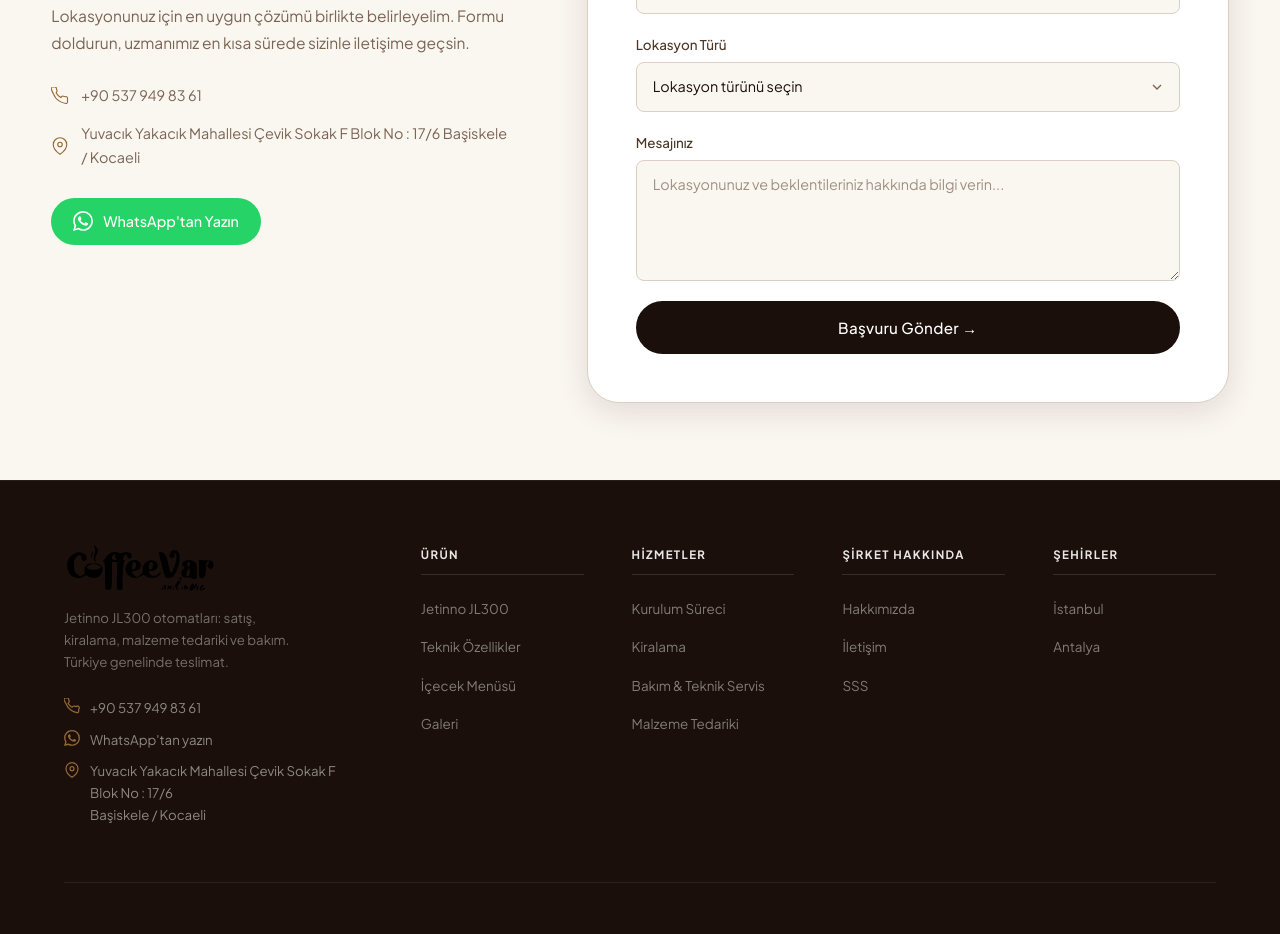
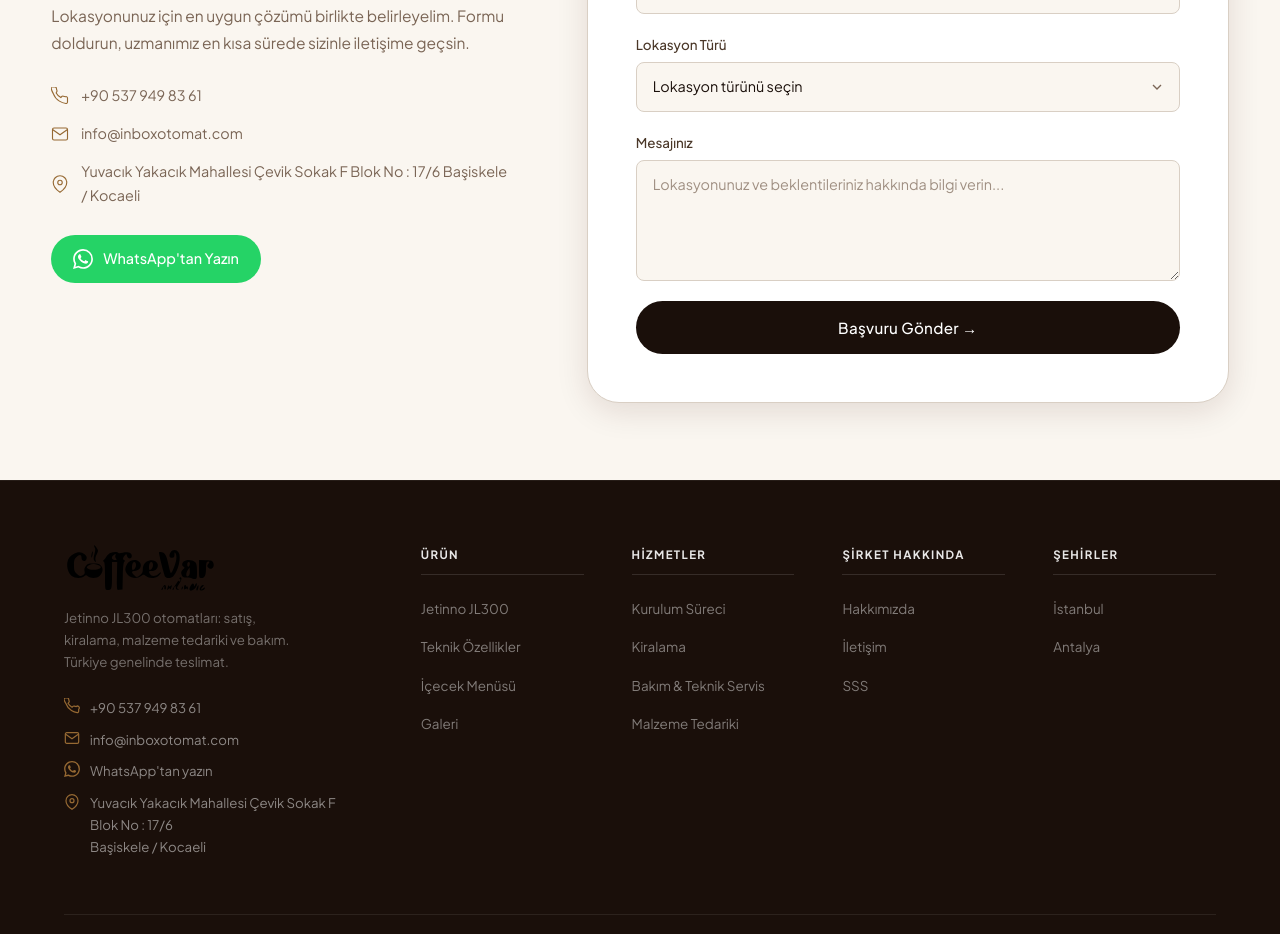
Before and after one commit to burak-dursunn/inbox-coffee, a Next.js app: page / in a window 1280 px wide. Shown: the part 7440-8374 px from the top of the page. Built offline with nearby package versions, Linux system fonts and the light colour scheme; no server answers.

Commit message:
Update contact email to info@inboxotomat.com

```diff
--- a/components/ContactSection.tsx
+++ b/components/ContactSection.tsx
@@ -48,6 +48,13 @@ export default function ContactSection() {
                   <path d="M22 16.92v3a2 2 0 01-2.18 2 19.79 19.79 0 01-8.63-3.07A19.5 19.5 0 013.07 8.81a19.79 19.79 0 01-3.07-8.67A2 2 0 012.18 0h3a2 2 0 012 1.72c.127.96.361 1.903.7 2.81a2 2 0 01-.45 2.11L6.91 7.91a16 16 0 006.18 6.18l1.27-1.42a2 2 0 012.11-.45 12.84 12.84 0 002.81.7A2 2 0 0122 14.92z"/>
                 </svg>
                 <span>+90 537 949 83 61</span>
+              </div>
+              <div className="contact-detail">
+                <svg xmlns="http://www.w3.org/2000/svg" viewBox="0 0 24 24" fill="none" stroke="currentColor" strokeWidth="1.5">
+                  <path d="M4 4h16c1.1 0 2 .9 2 2v12c0 1.1-.9 2-2 2H4c-1.1 0-2-.9-2-2V6c0-1.1.9-2 2-2z" />
+                  <polyline points="22,6 12,13 2,6" />
+                </svg>
+                <a href="mailto:info@inboxotomat.com">info@inboxotomat.com</a>
               </div>
               <div className="contact-detail">
                 <svg xmlns="http://www.w3.org/2000/svg" viewBox="0 0 24 24" fill="none" stroke="currentColor" strokeWidth="1.5">
--- a/components/Footer.tsx
+++ b/components/Footer.tsx
@@ -62,6 +62,10 @@ export default function Footer() {
                 <div className="footer__contact-item">
                   <PhoneIcon />
                   <span>+90 537 949 83 61</span>
+                </div>
+                <div className="footer__contact-item">
+                  <MailIcon />
+                  <a href="mailto:info@inboxotomat.com">info@inboxotomat.com</a>
                 </div>
                 <div className="footer__contact-item">
                   <WASmIcon />
```
